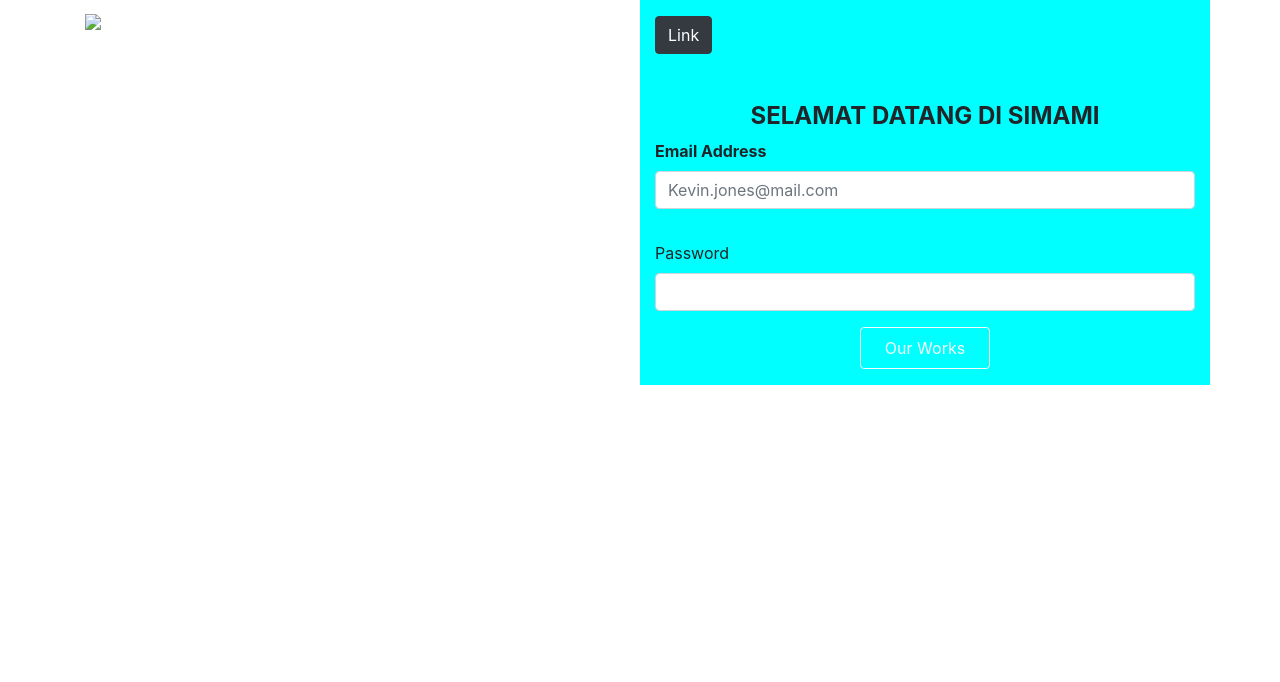
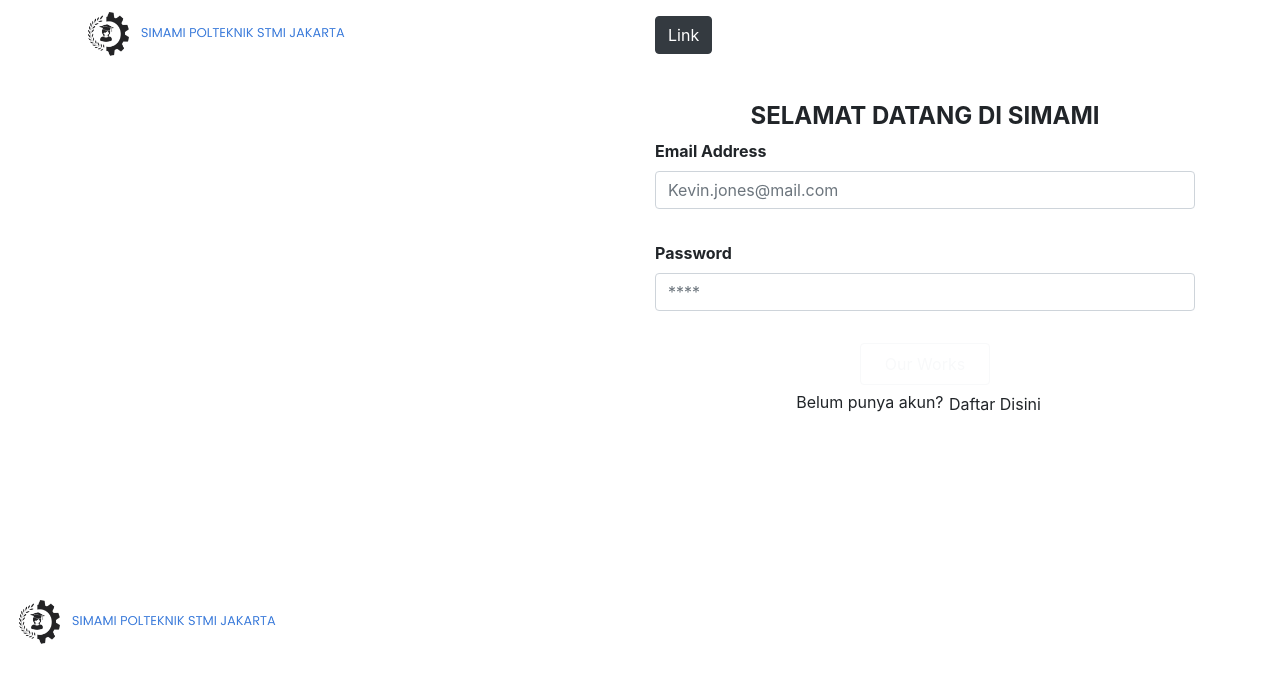
Before and after one commit to naufaldirs/SIMAMI-FRONTEND, a plain HTML site: page login/login.html in a window 1280 px wide. Drawn offline with nearby package versions, Linux system fonts and the light colour scheme.

Commit message:
Update login.html

```diff
--- a/login/login.html
+++ b/login/login.html
@@ -7,15 +7,16 @@
 
     <!-- Bootstrap CSS -->
     <link rel="stylesheet" href="https://cdn.jsdelivr.net/npm/bootstrap@4.5.3/dist/css/bootstrap.min.css" integrity="sha384-TX8t27EcRE3e/ihU7zmQxVncDAy5uIKz4rEkgIXeMed4M0jlfIDPvg6uqKI2xXr2" crossorigin="anonymous">
-    <link rel="stylesheet" href="../home/css/style.css" type="text/css">
+    <link rel="stylesheet" href="../css/style.css" type="text/css">
 
     <title>SIMAMI - Politeknik STMI Jakarta</title>
   </head>
   <body>
+    <section class="latar"><div class="fluid" >
     <div class="container">
         <div class="row">
-            <div class="col-md-6 col mr-auto pt-2"><img src="../home/img/logo.png" height="50"></div>
-            <div class="col-lg-6 col" style="background-color: aqua;">
+            <div class="col-md-6 col mr-auto pt-2"><img src="../img/logo.png" height="50"></div>
+            <div class="col-lg-6 col">
                 <button type="button" class="btn btn-dark mt-3 float">Link</button><br>
                 <div class="text-center pt-5">
                     <h4><b>SELAMAT DATANG DI SIMAMI</b></h4>
@@ -25,23 +26,25 @@
                       <label for="exampleFormControlInput1"><b>Email Address</b></label>
                       <input type="email" class="first form-control" id="exampleFormControlInput1" placeholder="Kevin.jones@mail.com">
                     </div>
-                    <div class="form-group">
-                        <label for="exampleInputPassword1">Password</label>
-                        <input type="password" class="form-control" id="exampleInputPassword1">
+                    <div class="form-group pb-3 f400">
+                        <label for="exampleInputPassword1"><b>Password</b></label>
+                        <input type="password" class="first form-control" id="exampleInputPassword1" placeholder="****">
                     </div>
                     <div class="mb-3 text-center">
                         <button class="btn btn-outline-light tmbl pt-2 pb-2 pl-4 pr-4">Our Works</button>
+                        <p>Belum punya akun? <a class="btn tptb pl-0" href="../signup/sign.html" role="button">Daftar Disini</button></p>
                       </div>
                   </form>
             </div>
         </div>
     </div>
-    <br><br><br>
+  </div>
+</section>
 
     <section>
         <div class="container">
             <div class="row" align="center">
-                <div class="col-md-6 col"><img src=""></div>
+                <div class="col-md-6 col"><img src="../img/logo.png" height="50"></div>
                 <div class="col-md-6 col">
 
                 </div>
```
